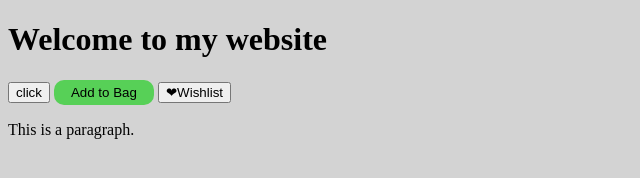
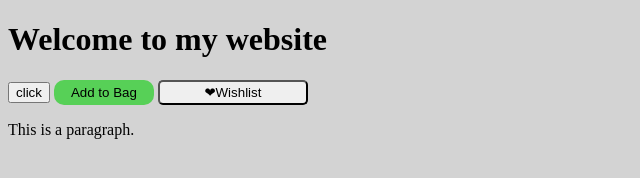
Before and after one commit to bibek698/javascript-basic, a plain HTML site: page practice-set-1/index.html in a window 1280 px wide. Shown: the whole page, without its empty margins (0-640 px from the left). Drawn offline with Linux system fonts and the light colour scheme.

Commit message:
added script.js

```diff
--- a/practice-set-1/styles.css
+++ b/practice-set-1/styles.css
@@ -10,3 +10,9 @@
     border: none;
 
 }
+
+#button2{
+    border-radius: 5px;
+    height: 25px;
+    width: 150px;
+}
```
Also changed, not shown: practice-set-1/script.js (added).
